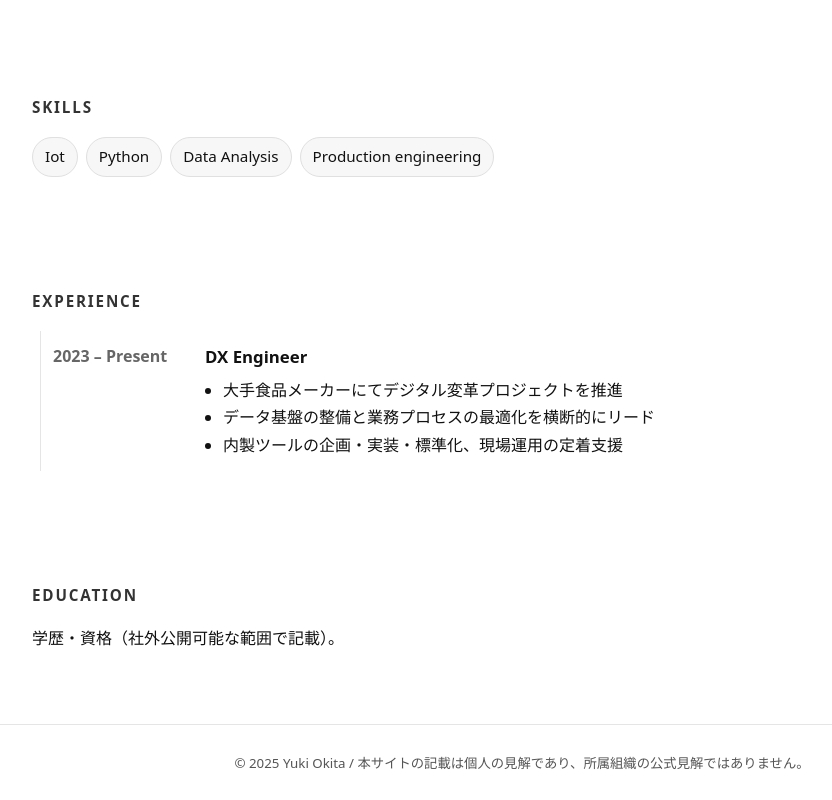
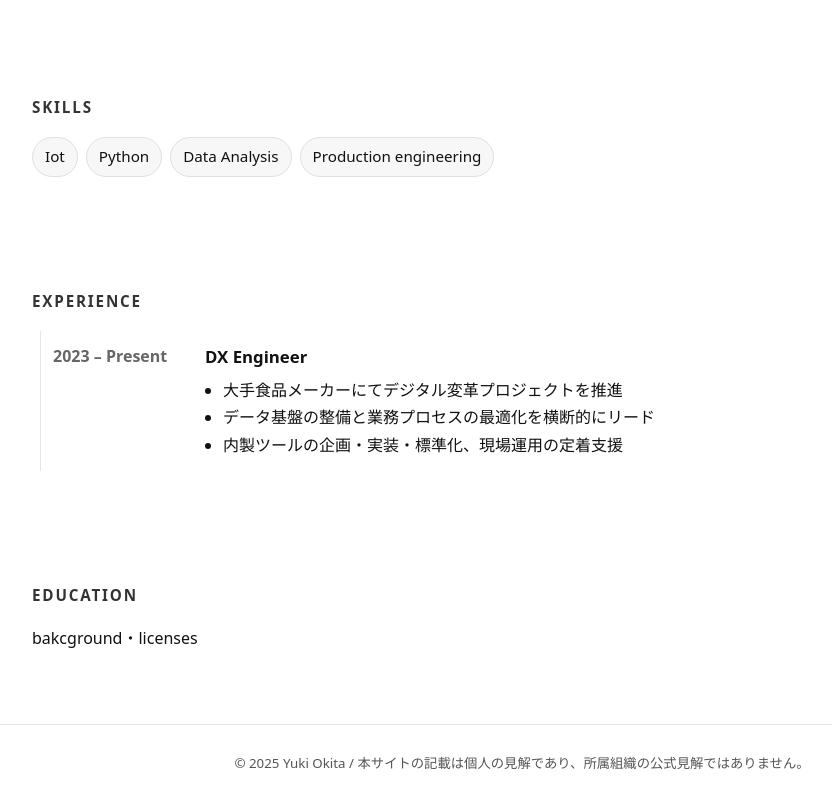
Before and after one commit to Yuki0kita/yuki0kita.github.io, a plain HTML site: page index.html in a window 1280 px wide. Shown: the part 897-1697 px from the top of the page, without its empty margins (118-950 px from the left). Drawn offline with Linux system fonts and the light colour scheme.

Commit message:
Update index.html

```diff
--- a/index.html
+++ b/index.html
@@ -217,7 +217,7 @@
     <section id="education" class="section">
       <div class="container">
         <h2>EDUCATION</h2>
-        <p>学歴・資格（社外公開可能な範囲で記載）。</p>
+        <p>bakcground・licenses</p>
       </div>
     </section>
   </main>
```
